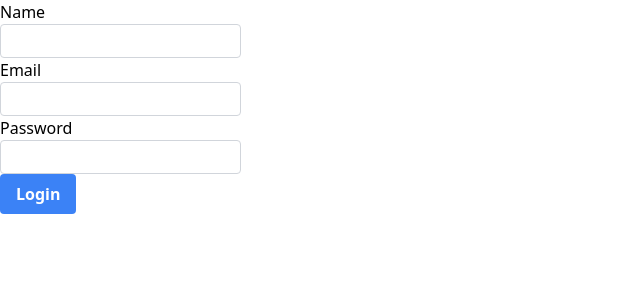
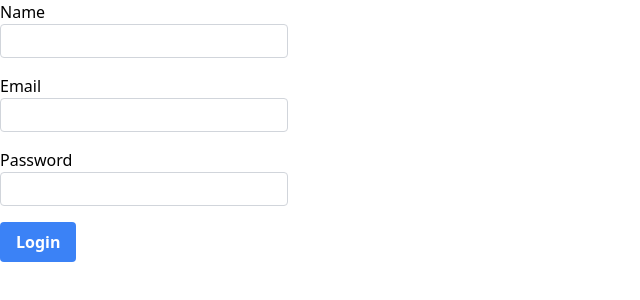
Before and after one commit to eobcre/react-hook-form, a React (Vite) app: page / in a window 1280 px wide. Shown: the top 300 px of the page, without its empty margins (0-640 px from the left). Built offline with nearby package versions, Linux system fonts and the light colour scheme.

Commit message:
margin, width added

```diff
--- a/src/index.css
+++ b/src/index.css
@@ -4,6 +4,6 @@
 
 @layer components {
   .form-border {
-    @apply block border border-solid rounded border-gray-300 p-1;
+    @apply block border border-solid rounded border-gray-300 p-1 mb-4 w-72;
   }
 }
```
